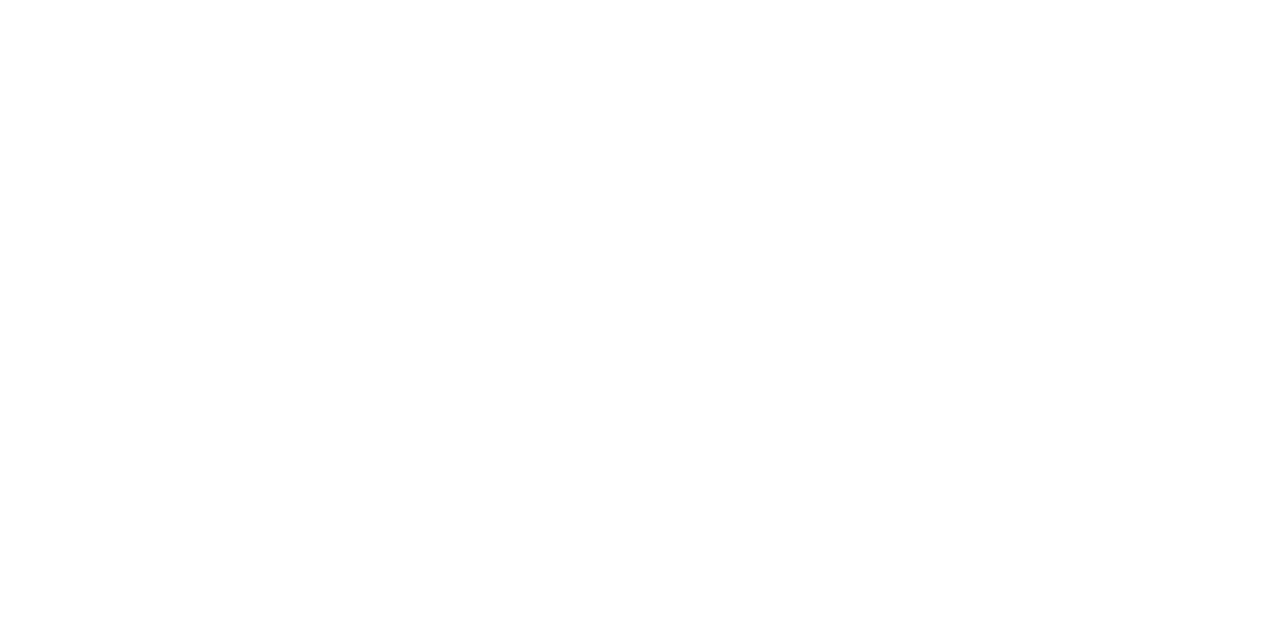
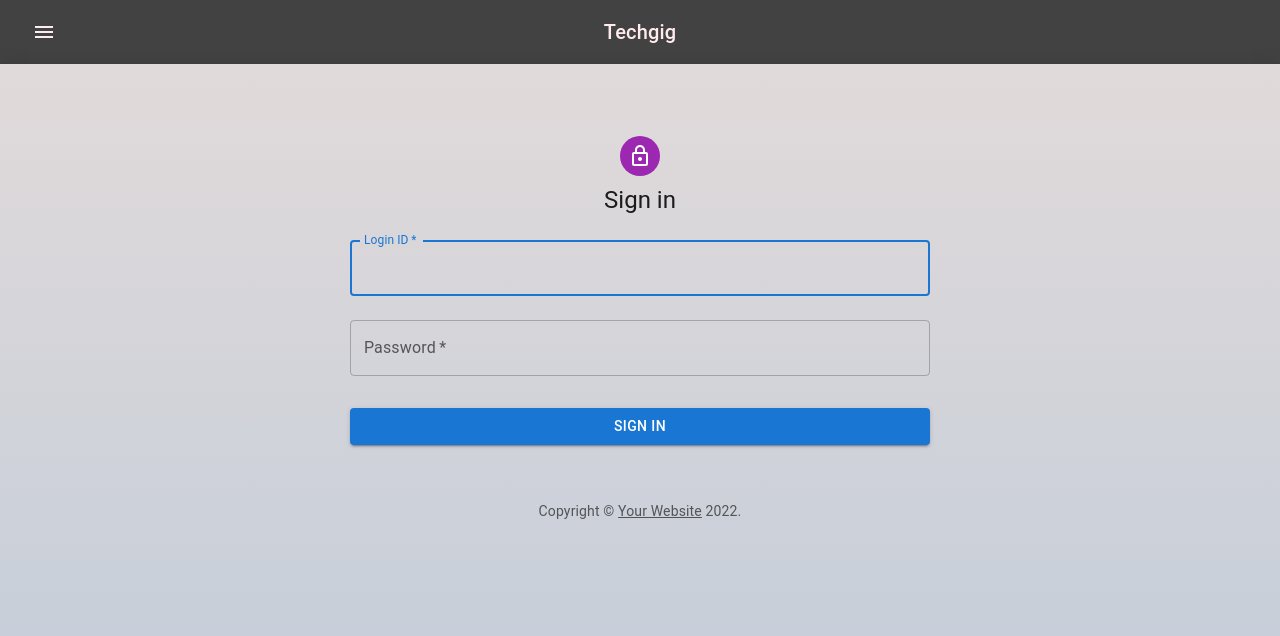
Before and after one commit to Harsh-2503/assignment, a React (Create React App) app: page / in a window 1280 px wide. Before the commit this address had no page. Shown: the top 636 px of the page. Built offline with nearby package versions, Linux system fonts and the light colour scheme.

Commit message:
Update App.js

```diff
--- a/src/App.js
+++ b/src/App.js
@@ -14,7 +14,7 @@
 <>
 <Router>
       <Routes>
-      <Route exact path="/login" element={<Login/> }/>
+      <Route exact path="/" element={<Login/> }/>
       <Route exact path="/home" element={<Check><Home/></Check>}/>
       </Routes>
     </Router>
```
